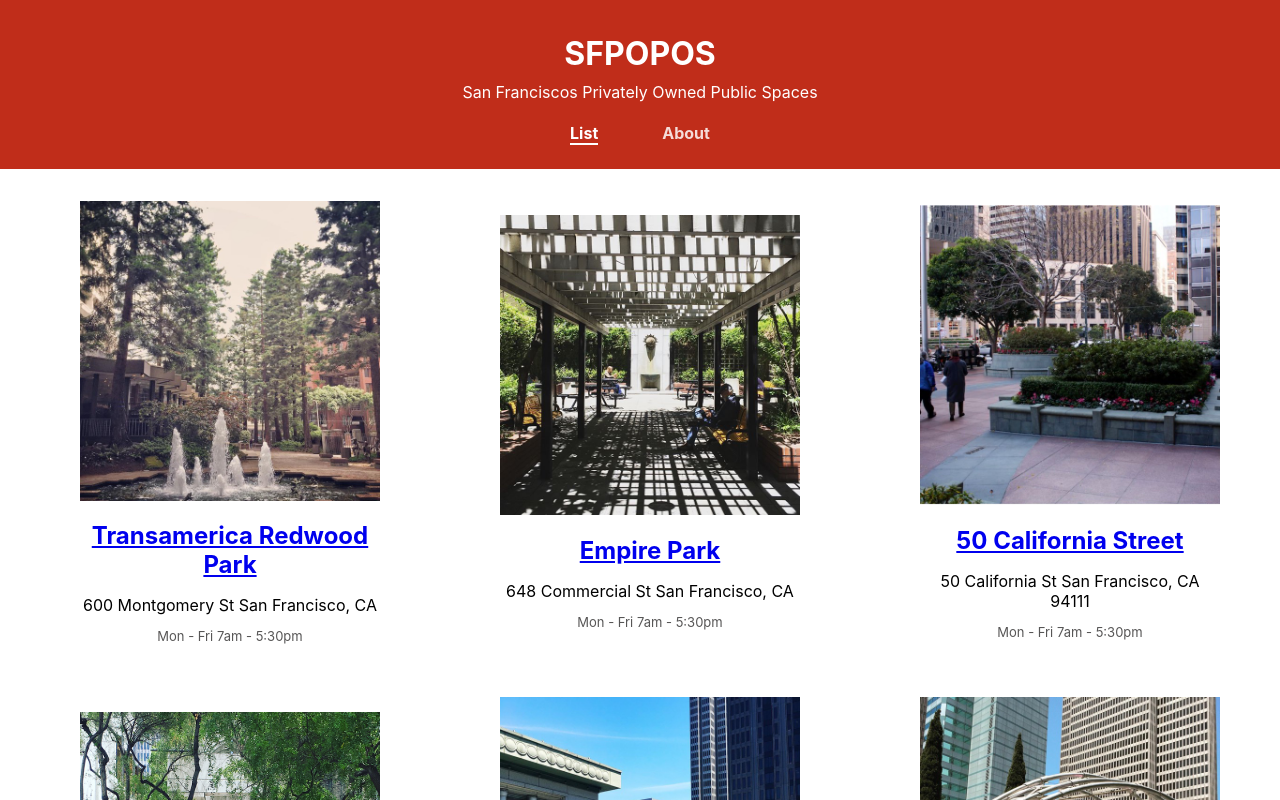
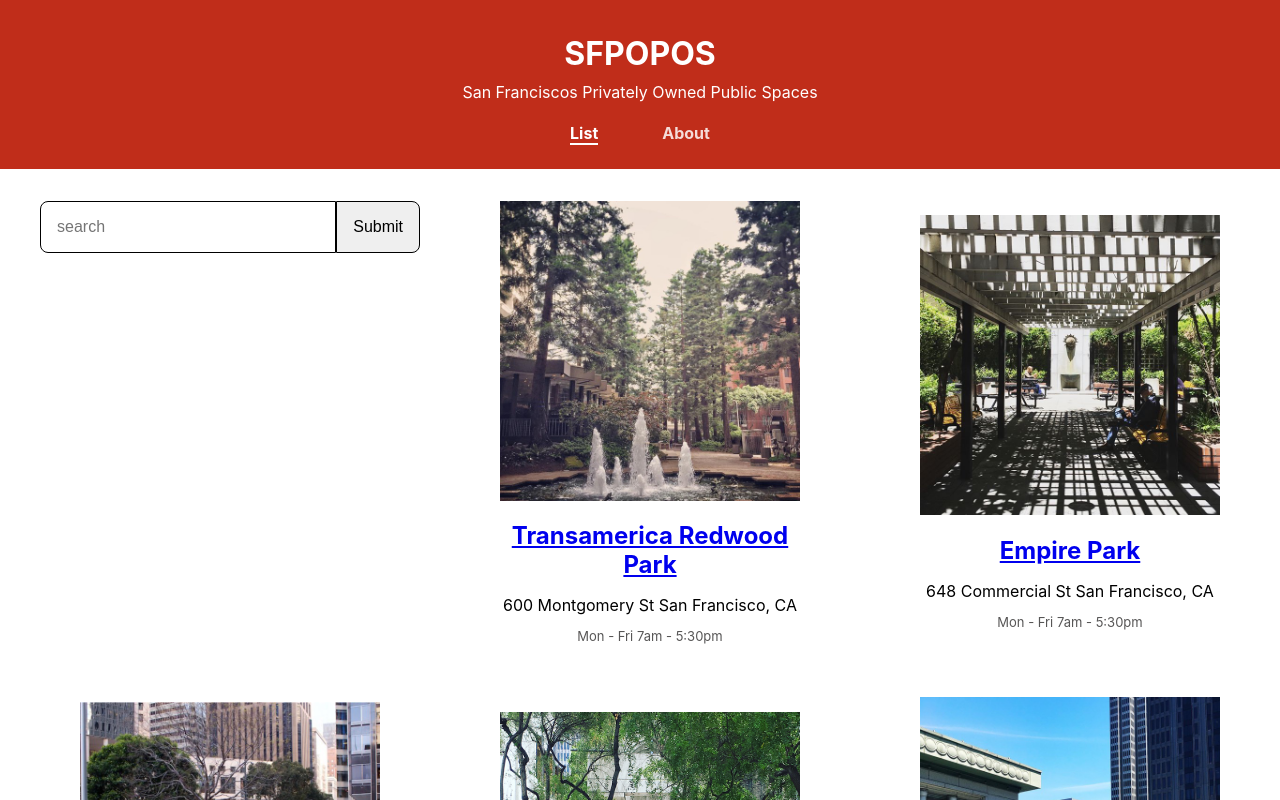
Before and after one commit to lissalad/react-tutorial, a React (Create React App) app: page / in a window 1280 px wide. Shown: the top 800 px of the page. Built offline with nearby package versions, Linux system fonts and the light colour scheme.

Commit message:
can search spaces, new id system not in place

```diff
--- a/src/components/List/POPOSList.css
+++ b/src/components/List/POPOSList.css
@@ -13,3 +13,26 @@
 	display: grid;
 	grid-template-columns: 1fr 1fr 1fr;
 }
+
+.POPOSList form {
+	display: flex;
+	align-items: flex-start;
+}
+
+.POPOSList form input, .POPOSList form button {
+	padding: 1em;
+	margin: 0;
+	border: 1px solid;
+	font-size: 1rem;
+}
+
+.POPOSList form input {
+	flex: 1;
+	border-top-left-radius: 0.5em;
+	border-bottom-left-radius: 0.5em;
+}
+
+.POPOSList form button {
+	border-top-right-radius: 0.5em;
+	border-bottom-right-radius: 0.5em;
+}
--- a/src/components/List/POPOSList.js
+++ b/src/components/List/POPOSList.js
@@ -1,11 +1,15 @@
 // src/POPOSList.js
-
-import data from '../../sfpopos-data.json'
+import { useState } from 'react'
+import data from '../../sfpopos-data.js'
 import POPOSSpace from '../Space/POPOSSpace';
 import './POPOSList.css';
 
 function POPOSList() {
-  const spaces = data.map(({ title, address, images, hours }, i) => {
+  	const [ query, setQuery ] = useState('')
+    const spaces = data
+    .filter(obj => obj.title.toLowerCase().includes(query) || obj.address.toLowerCase().includes(query))
+    .map(({ title, address, images, hours }, i) => {
+    // const spaces = data.map(({ title, address, images, hours }, i) => {
     return (
       <div className="POPOSList">
 
@@ -20,12 +24,21 @@
       </div>
     )
   })
-
   return (
     <div className="POPOSList">
-      { spaces }
+			<form>
+				<input
+					value={query}
+					placeholder="search"
+					onChange={(e) => setQuery(e.target.value)}
+				/>
+				<button type="submit">Submit</button>
+			</form>
+			{spaces}
     </div>
   )
+
+
 }
 
 
--- /dev/null
+++ b/src/sfpopos-data.js
@@ -0,0 +1,7 @@
+import data from './sfpopos-data.json'
+
+data.forEach((obj, i) => {
+	obj.id = i
+})
+
+export default data
```
